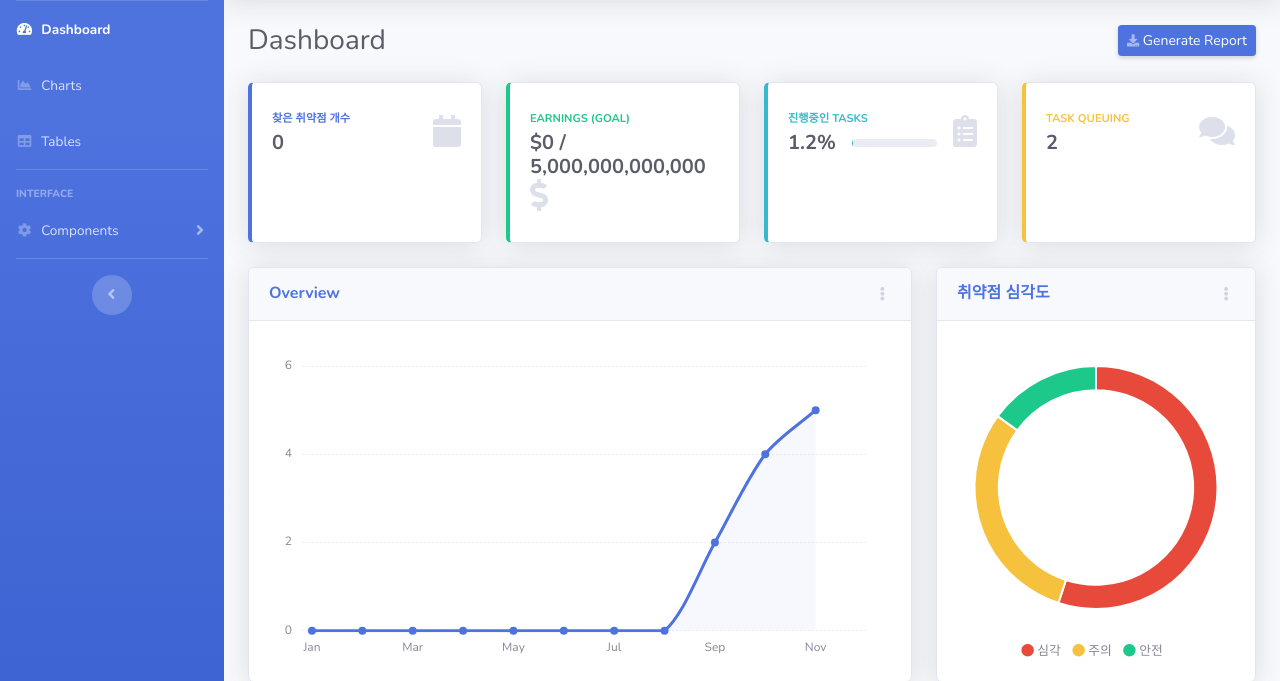
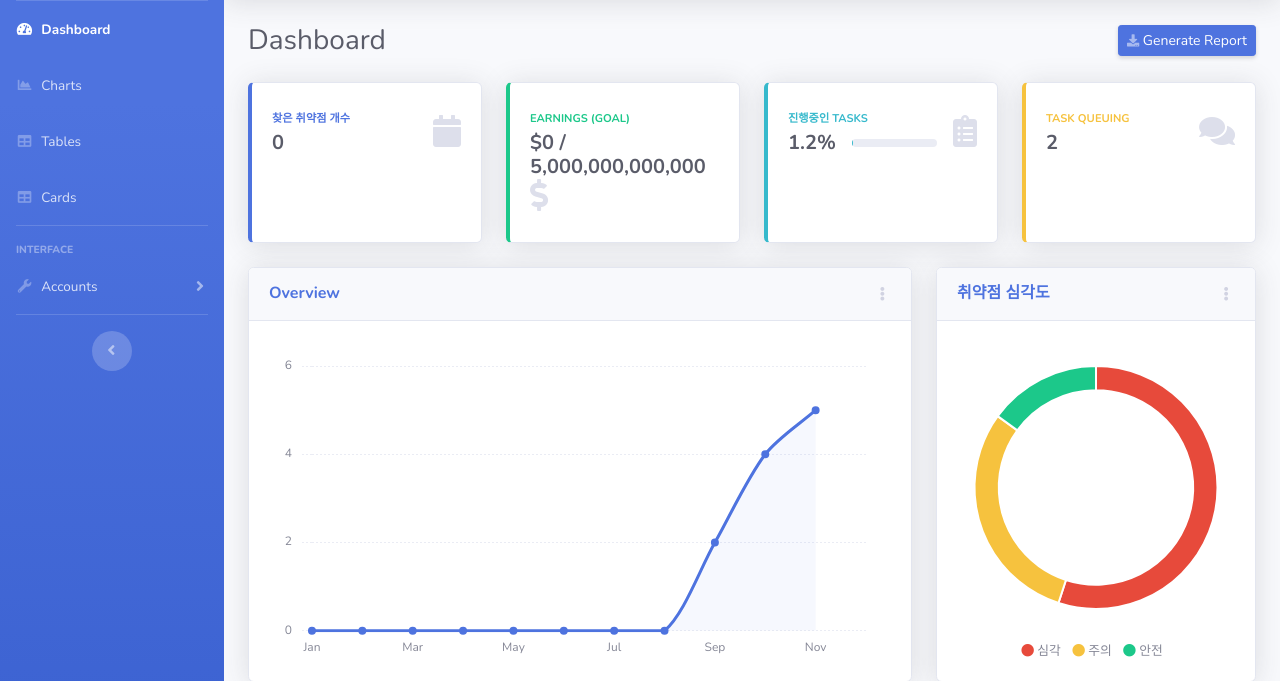
Before and after one commit to Ethereum-money-dispenser/capstone-design, a Flask app: page / in a window 1280 px wide. Shown: the part 70-751 px from the top of the page. Run offline with Flask 3, Linux system fonts and the light colour scheme; some libraries are stand-ins or nearby versions.

Commit message:
Add account page

```diff
--- a/src/web/static/js/highlighter.js
+++ b/src/web/static/js/highlighter.js
@@ -12,13 +12,16 @@ function highlightSidebar() {
         case 'Tables':
             sidebar_list[2].classList.add('active');
             break;
-        case 'Admin':
-            sidebar_list[3].classList.add('active');
-            sidebar_list[3].querySelectorAll('a.collapse-item')[0].innerHTML = "<b>admin<b/>";
-            break;
         case 'Cards':
             sidebar_list[3].classList.add('active');
-            sidebar_list[3].querySelectorAll('a.collapse-item')[1].innerHTML = "<b>cards<b/>";
+            break;
+        case 'Admin':
+            sidebar_list[4].classList.add('active');
+            sidebar_list[4].querySelectorAll('a.collapse-item')[0].innerHTML = "<b>Admin<b/>";
+            break;
+        case 'Admin':
+            sidebar_list[4].classList.add('active');
+            sidebar_list[4].querySelectorAll('a.collapse-item')[1].innerHTML = "<b>Users<b/>";
             break;
         default:
             break;
--- a/src/web/templates/template.html
+++ b/src/web/templates/template.html
@@ -61,6 +61,13 @@
                     <span>Tables</span></a>
             </li>
 
+            <!-- Nav Item - Cards -->
+            <li class="nav-item">
+                <a class="nav-link" href="/cards">
+                    <i class="fas fa-fw fa-table"></i>
+                    <span>Cards</span></a>
+            </li>
+
             <!-- Divider -->
             <hr class="sidebar-divider">
 
@@ -73,14 +80,14 @@
             <li class="nav-item">
                 <a class="nav-link collapsed" href="#" data-toggle="collapse" data-target="#collapseTwo"
                     aria-expanded="true" aria-controls="collapseTwo">
-                    <i class="fas fa-fw fa-cog"></i>
-                    <span>Components</span>
+                    <i class="fas fa-fw fa-wrench"></i>
+                    <span>Accounts</span>
                 </a>
                 <div id="collapseTwo" class="collapse" aria-labelledby="headingTwo" data-parent="#accordionSidebar">
                     <div class="bg-white py-2 collapse-inner rounded">
                         <h6 class="collapse-header">Custom Components:</h6>
                         <a class="collapse-item" href="admin">Admin</a>
-                        <a class="collapse-item" href="cards">Cards</a>
+                        <a class="collapse-item" href="users">Users</a>
                     </div>
                 </div>
             </li>
```
